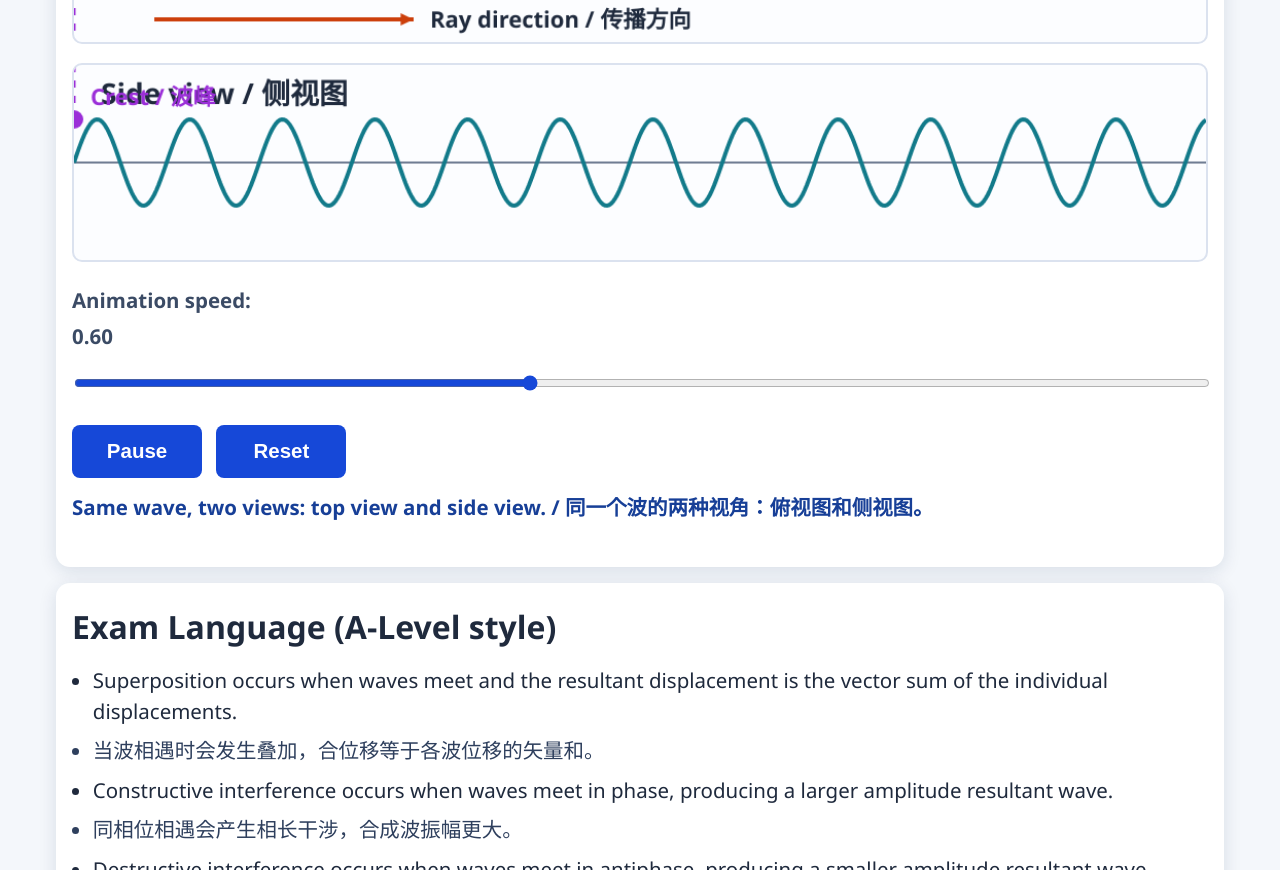
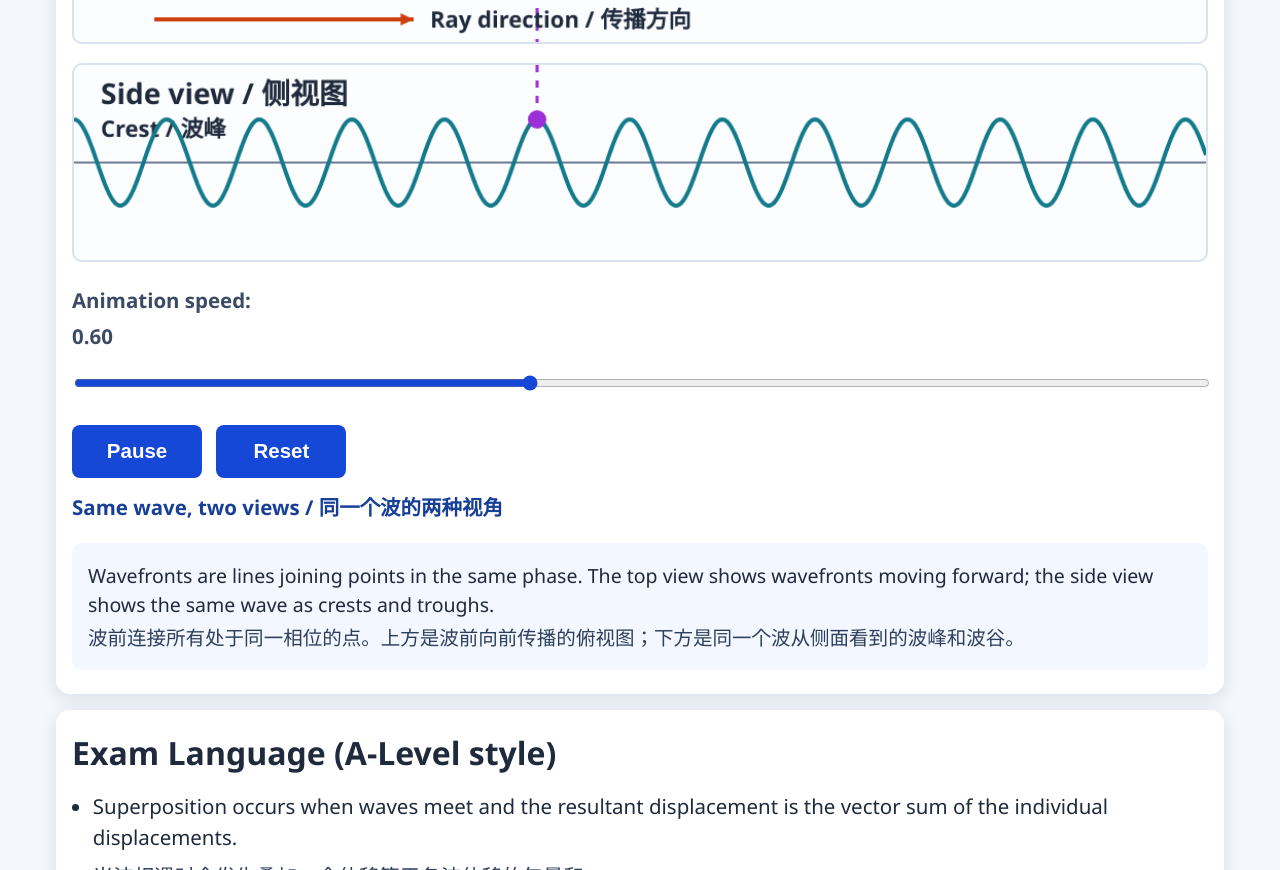
Before and after one commit to jiezheng371-eng/wave-superposition-lab, a plain HTML site: page index.html in a window 1280 px wide. Shown: the part 3206-4076 px from the top of the page. Drawn offline with Linux system fonts and the light colour scheme.

Commit message:
Polish wavefront-ray alignment and linked motion

```diff
--- a/index.html
+++ b/index.html
@@ -105,7 +105,11 @@
         <button id="wavefrontPlayPause">Pause</button>
         <button id="wavefrontReset">Reset</button>
       </div>
-      <p class="representation-note">Same wave, two views: top view and side view. / 同一个波的两种视角：俯视图和侧视图。</p>
+      <p class="representation-note">Same wave, two views / 同一个波的两种视角</p>
+      <div class="wavefront-explain">
+        <p>Wavefronts are lines joining points in the same phase. The top view shows wavefronts moving forward; the side view shows the same wave as crests and troughs.</p>
+        <p class="cn-text">波前连接所有处于同一相位的点。上方是波前向前传播的俯视图；下方是同一个波从侧面看到的波峰和波谷。</p>
+      </div>
     </section>
 
     <section class="panel exam-panel">
--- a/script.js
+++ b/script.js
@@ -233,7 +233,7 @@ function drawPhaseScene() {
   phaseCtx.fillText("Adjust phase difference to compare constructive and destructive interference.", 18, midY + 145);
 }
 
-let wavefrontPhaseOffset = 0;
+let wavefrontTravelX = 0;
 let wavefrontRunning = true;
 let lastFrameTime = performance.now();
 
@@ -261,8 +261,8 @@ function drawWavefrontScene() {
   const width = wavefrontCanvas.width;
   const height = wavefrontCanvas.height;
   const spacing = 90;
-  const offset = ((wavefrontPhaseOffset % spacing) + spacing) % spacing;
-  const highlightX = offset;
+  const travelSpan = width + spacing * 2;
+  const highlightX = ((wavefrontTravelX % travelSpan) + travelSpan) % travelSpan - spacing;
 
   wavefrontCtx.clearRect(0, 0, width, height);
 
@@ -289,10 +289,9 @@ function drawWavefrontScene() {
   wavefrontCtx.stroke();
   wavefrontCtx.setLineDash([]);
 
-  wavefrontCtx.fillStyle = '#9b2fd8';
+  wavefrontCtx.fillStyle = '#1f2a3d';
   wavefrontCtx.font = 'bold 22px Segoe UI';
-  wavefrontCtx.fillText('Wavefront / 波前', Math.min(highlightX + 16, width - 230), 82);
-  wavefrontCtx.fillText('same phase / 同一相位', Math.min(highlightX + 16, width - 280), 112);
+  wavefrontCtx.fillText('Wavefront / 波前', 26, 74);
 
   drawArrow(wavefrontCtx, 78, height - 22, 330, height - 22, '#cc3f0c');
   wavefrontCtx.fillStyle = '#1f2a3d';
@@ -318,16 +317,17 @@ function drawLinkedSine(highlightX, spacing) {
   linkedWaveCtx.fillStyle = '#1f2a3d';
   linkedWaveCtx.font = 'bold 28px Segoe UI';
   linkedWaveCtx.fillText('Side view / 侧视图', 26, 38);
+  linkedWaveCtx.font = 'bold 22px Segoe UI';
+  linkedWaveCtx.fillText('Crest / 波峰', 26, 70);
 
   const amp = 42;
   const k = TAU / spacing;
-  const phase = (highlightX / spacing) * TAU;
 
   linkedWaveCtx.strokeStyle = '#127a8a';
   linkedWaveCtx.lineWidth = 4;
   linkedWaveCtx.beginPath();
   for (let x = 0; x <= width; x += 2) {
-    const y = midY - amp * Math.sin(k * x - phase);
+    const y = midY - amp * Math.cos(k * (x - highlightX));
     if (x === 0) linkedWaveCtx.moveTo(x, y); else linkedWaveCtx.lineTo(x, y);
   }
   linkedWaveCtx.stroke();
@@ -348,10 +348,8 @@ function drawLinkedSine(highlightX, spacing) {
   linkedWaveCtx.stroke();
   linkedWaveCtx.setLineDash([]);
 
-  linkedWaveCtx.fillStyle = '#9b2fd8';
-  linkedWaveCtx.font = 'bold 22px Segoe UI';
-  linkedWaveCtx.fillText('Crest / 波峰', Math.min(crestX + 16, width - 170), crestY - 14);
 }
+
 
 function updateWavefrontReadouts() {
   readouts.wavefrontSpeed.textContent = Number(controls.wavefrontSpeed.value).toFixed(2);
@@ -376,7 +374,7 @@ function animate(currentTime = performance.now()) {
   drawPulseScene();
   drawPhaseScene();
   if (wavefrontRunning && Number(controls.wavefrontSpeed.value) > 0) {
-    wavefrontPhaseOffset += Number(controls.wavefrontSpeed.value) * dt * 0.03;
+    wavefrontTravelX += Number(controls.wavefrontSpeed.value) * dt * 0.18;
   }
   drawWavefrontScene();
 
@@ -414,7 +412,7 @@ wavefrontPlayPauseButton.addEventListener("click", () => {
 });
 
 wavefrontResetButton.addEventListener("click", () => {
-  wavefrontPhaseOffset = 0;
+  wavefrontTravelX = 0;
   controls.wavefrontSpeed.value = "0.6";
   wavefrontRunning = true;
   wavefrontPlayPauseButton.textContent = "Pause";
--- a/style.css
+++ b/style.css
@@ -313,3 +313,15 @@ button:hover {
   font-weight: 700;
   color: #173f97;
 }
+
+.wavefront-explain {
+  margin-top: 0.7rem;
+  padding: 0.9rem 1rem;
+  border-radius: 10px;
+  background: #f3f7ff;
+}
+
+.wavefront-explain p {
+  margin: 0.2rem 0;
+  font-size: clamp(1.05rem, 1.9vw, 1.22rem);
+}
```
